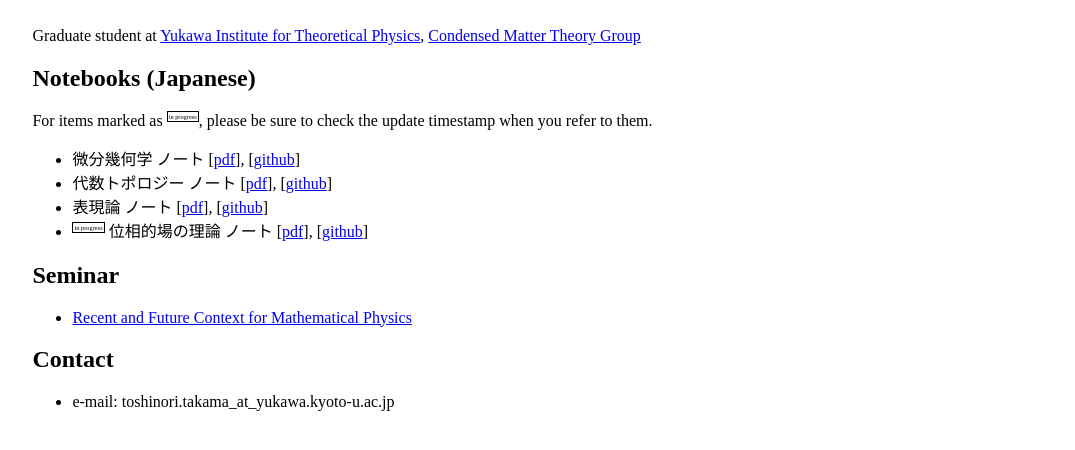
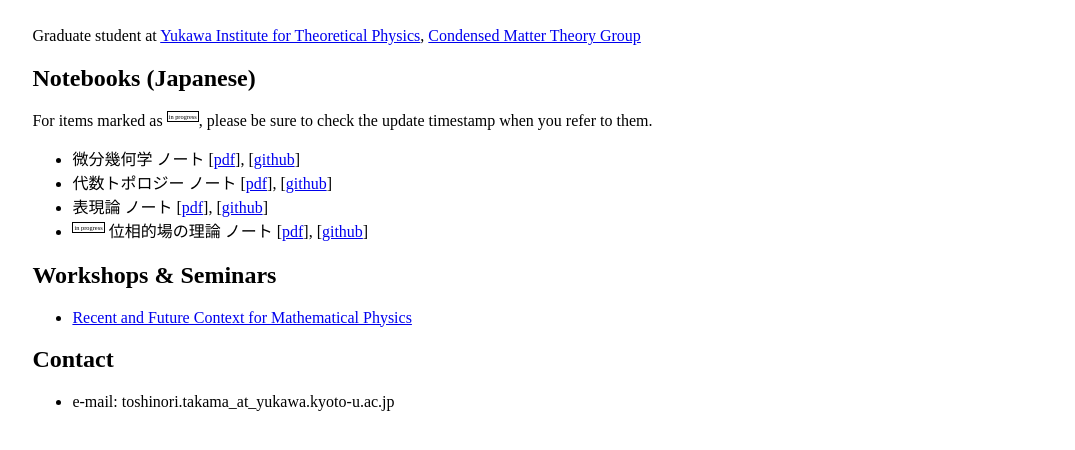
Before and after one commit to T2sp/T2sp.github.io, a plain HTML site: page index.html in a window 1280 px wide. Shown: the part 86-536 px from the top of the page, without its empty margins (102-1177 px from the left). Drawn offline with Linux system fonts and the light colour scheme.

Commit message:
update (2025.9.1)

```diff
--- a/index.html
+++ b/index.html
@@ -50,7 +50,7 @@
                 </li>
             </ul>
 
-            <h2>Seminar</h2>
+            <h2>Workshops & Seminars</h2>
             <ul>
                 <li>
                     <a href="https://t2sp.github.io/RFCMP/">Recent and Future Context for Mathematical Physics</a>
```
